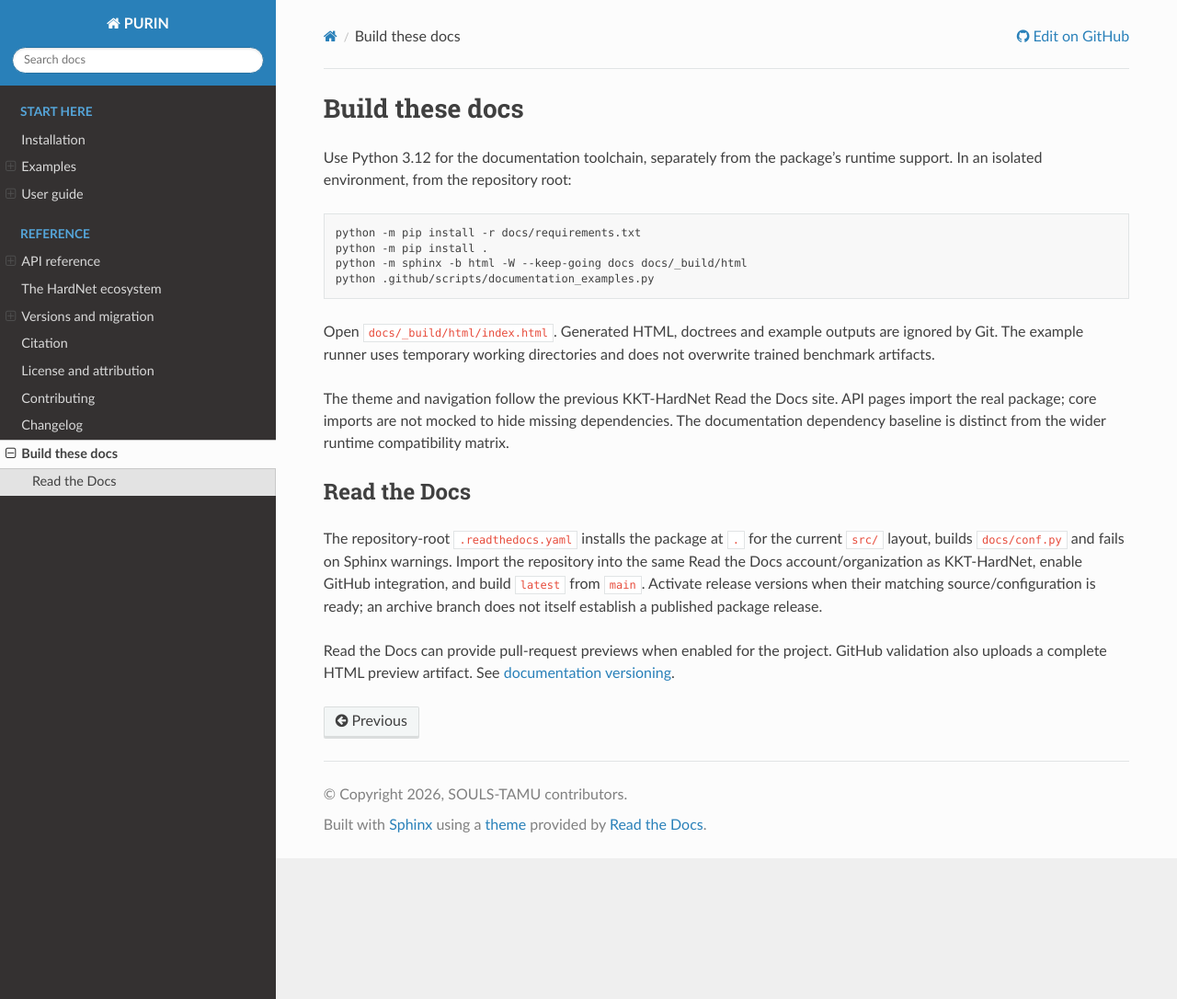
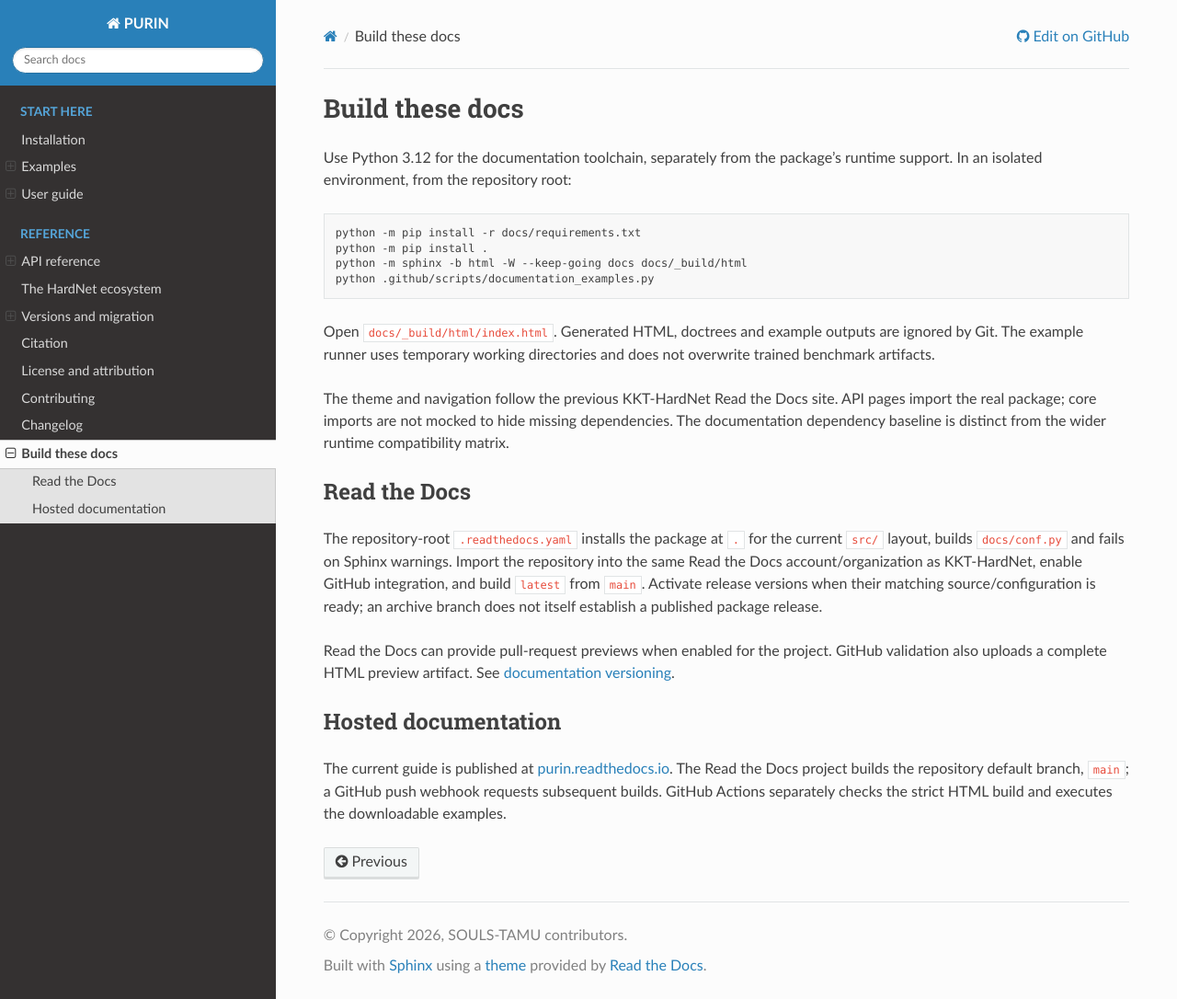
Before and after one commit to SOULS-TAMU/Purin, a Sphinx documentation site: the page built from docs/BUILD.md, in a window 1280 px wide and 1086 px high. Shown: the whole window at 92% size. Built offline with Sphinx 7.4.7 and the Read the Docs theme 3.1.0, drawn with Linux system fonts in a browser that asks for light colours.

Commit message:
Link verified Read the Docs sites and package documentation URLs

```diff
--- a/docs/BUILD.md
+++ b/docs/BUILD.md
@@ -31,3 +31,10 @@ does not itself establish a published package release.
 Read the Docs can provide pull-request previews when enabled for the project.
 GitHub validation also uploads a complete HTML preview artifact. See
 [documentation versioning](https://docs.readthedocs.com/platform/stable/versions.html).
+
+## Hosted documentation
+
+The current guide is published at [purin.readthedocs.io](https://purin.readthedocs.io/en/latest/).
+The Read the Docs project builds the repository default branch, `main`; a
+GitHub push webhook requests subsequent builds. GitHub Actions separately
+checks the strict HTML build and executes the downloadable examples.
--- a/pyproject.toml
+++ b/pyproject.toml
@@ -16,6 +16,7 @@ authors = [{name = "SOULS-TAMU contributors"}]
 keywords = ["jax", "constrained-learning", "differentiable-optimization"]
 
 [project.urls]
+Documentation = "https://purin.readthedocs.io/en/latest/"
 Homepage = "https://github.com/SOULS-TAMU/Purin"
 Repository = "https://github.com/SOULS-TAMU/Purin"
 Issues = "https://github.com/SOULS-TAMU/Purin/issues"
```
Also changed, not shown: README.md (+2 -0 lines).
